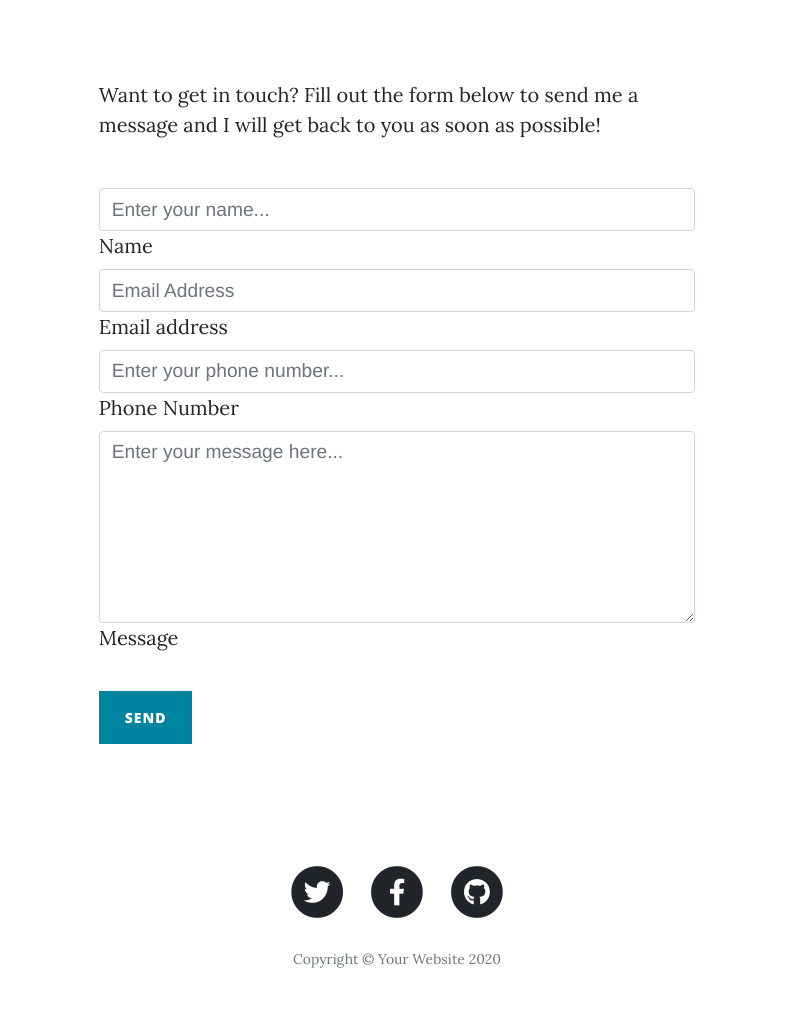
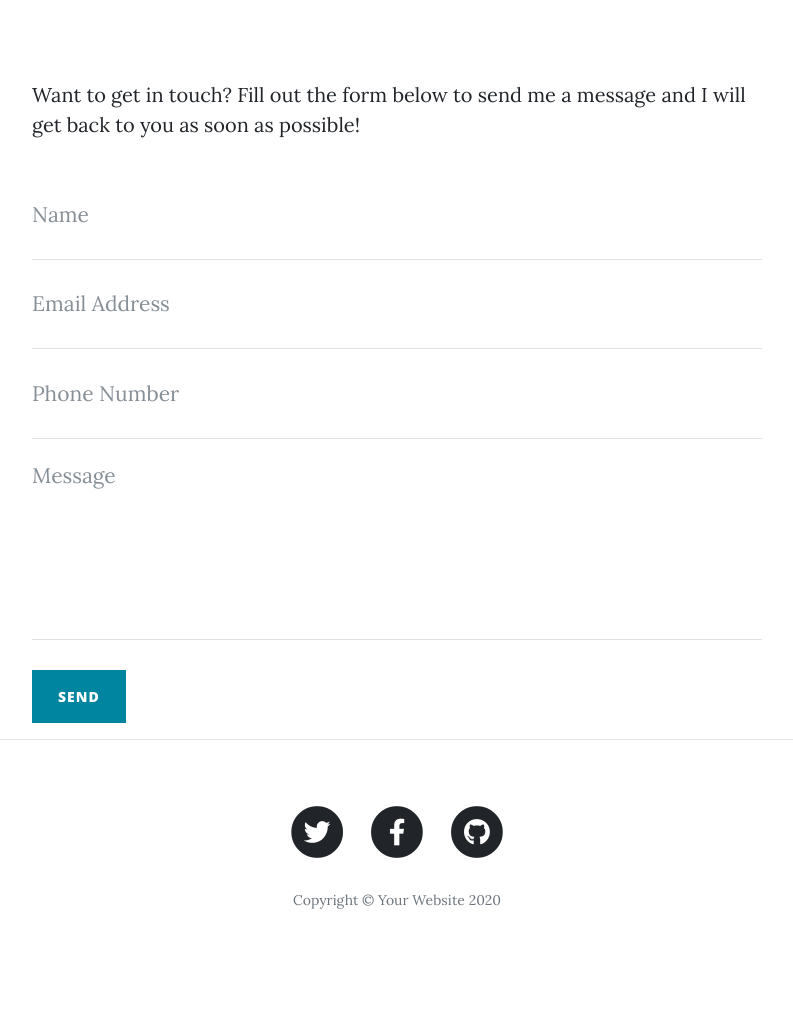
Before and after one commit to ailint/ailin-blog, a Flask app: page /contact in a window 1280 px wide. Shown: the part 532-1567 px from the top of the page, without its empty margins (243-1036 px from the left). After the commit the page ends 1441 px from the top, so only its background shows below. Run offline with Flask 2, Linux system fonts and the light colour scheme; some libraries are stand-ins or nearby versions.

Commit message:
change contact form back

```diff
--- a/templates/contact.html
+++ b/templates/contact.html
@@ -20,82 +20,56 @@
     </div>
 </header>
 
-<!-- Main Content-->
-<main class="mb-4">
-    <div class="container px-4 px-lg-5">
-        <div class="row gx-4 gx-lg-5 justify-content-center">
-            <div class="col-md-10 col-lg-8 col-xl-7">
-                <p>Want to get in touch? Fill out the form below to send me a message and I will get back to you as soon
-                    as possible!</p>
-                <div class="my-5">
-                    <!-- * * * * * * * * * * * * * * *-->
-                    <!-- * * SB Forms Contact Form * *-->
-                    <!-- * * * * * * * * * * * * * * *-->
-                    <!-- This form is pre-integrated with SB Forms.-->
-                    <!-- To make this form functional, sign up at-->
-                    <!-- https://startbootstrap.com/solution/contact-forms-->
-                    <!-- to get an API token!-->
-
-                    <form name="sentMessage" id="contactForm"
-                          data-sb-form-api-token="3f7d4a54-8629-46c1-a947-a075488325f3" action="/contact" method="post"
-                          novalidate>
-                        <div class="form-floating">
-                            <input class="form-control" id="name" name="name" type="text"
-                                   placeholder="Enter your name..." data-sb-validations="required"/>
-                            <label for="name">Name</label>
-                            <div class="invalid-feedback" data-sb-feedback="name:required">A name is required.</div>
-                        </div>
-                        <div class="form-floating">
-                            <input type="email" name="email" class="form-control" placeholder="Email Address" id="email"
-                                   required data-validation-required-message="Please enter your email address.">
-                            <label for="email">Email address</label>
-                            <div class="invalid-feedback" data-sb-feedback="email:required">An email is required.</div>
-                            <div class="invalid-feedback" data-sb-feedback="email:email">Email is not valid.</div>
-                        </div>
-                        <div class="form-floating">
-                            <input class="form-control" id="phone" name="phone" type="tel"
-                                   placeholder="Enter your phone number..." data-sb-validations="required"/>
-                            <label for="phone">Phone Number</label>
-                            <div class="invalid-feedback" data-sb-feedback="phone:required">A phone number is
-                                required.
+<!-- Main Content -->
+<div class="container">
+    <div class="row">
+        <div class="col-lg-8 col-md-10 mx-auto">
+            <p>Want to get in touch? Fill out the form below to send me a message and I will get back to you as soon as
+                possible!</p>
+            <!-- Contact Form - Enter your email address on line 19 of the mail/contact_me.php file to make this form work. -->
+            <!-- WARNING: Some web hosts do not allow emails to be sent through forms to common mail hosts like Gmail or Yahoo. It's recommended that you use a private domain email address! -->
+            <!-- To use the contact form, your site must be on a live web host with PHP! The form will not work locally! -->
+            <form name="sentMessage" id="contactForm" novalidate>
+                <div class="control-group">
+                    <div class="form-group floating-label-form-group controls">
+                        <label>Name</label>
+                        <input type="text" class="form-control" placeholder="Name" id="name" required
+                               data-validation-required-message="Please enter your name.">
+                        <p class="help-block text-danger"></p>
                     </div>
                 </div>
-                        <div class="form-floating">
-                            <textarea class="form-control" id="message" name="message"
-                                      placeholder="Enter your message here..." style="height: 12rem"
-                                      data-sb-validations="required"></textarea>
-                            <label for="message">Message</label>
-                            <div class="invalid-feedback" data-sb-feedback="message:required">A message is required.
+                <div class="control-group">
+                    <div class="form-group floating-label-form-group controls">
+                        <label>Email Address</label>
+                        <input type="email" class="form-control" placeholder="Email Address" id="email" required
+                               data-validation-required-message="Please enter your email address.">
+                        <p class="help-block text-danger"></p>
                     </div>
                 </div>
-                        <br/>
-                        <!-- Submit success message-->
-                        <!---->
-                        <!-- This is what your users will see when the form-->
-                        <!-- has successfully submitted-->
-                        <div class="d-none" id="submitSuccessMessage">
-                            <div class="text-center mb-3">
-                                <div class="fw-bolder">Form submission successful!</div>
-                                To activate this form, sign up at
-                                <br/>
-                                <a href="https://startbootstrap.com/solution/contact-forms">https://startbootstrap.com/solution/contact-forms</a>
+                <div class="control-group">
+                    <div class="form-group col-xs-12 floating-label-form-group controls">
+                        <label>Phone Number</label>
+                        <input type="tel" class="form-control" placeholder="Phone Number" id="phone" required
+                               data-validation-required-message="Please enter your phone number.">
+                        <p class="help-block text-danger"></p>
                     </div>
                 </div>
-                        <!-- Submit error message-->
-                        <!---->
-                        <!-- This is what your users will see when there is-->
-                        <!-- an error submitting the form-->
-                        <div class="d-none" id="submitErrorMessage">
-                            <div class="text-center text-danger mb-3">Error sending message!</div>
+                <div class="control-group">
+                    <div class="form-group floating-label-form-group controls">
+                        <label>Message</label>
+                        <textarea rows="5" class="form-control" placeholder="Message" id="message" required
+                                  data-validation-required-message="Please enter a message."></textarea>
+                        <p class="help-block text-danger"></p>
                     </div>
-                        <!-- Submit Button-->
-                        <button class="btn btn-primary text-uppercase" id="submitButton" type="submit">Send</button>
+                </div>
+                <br>
+                <div id="success"></div>
+                <button type="submit" class="btn btn-primary" id="sendMessageButton">Send</button>
             </form>
         </div>
     </div>
 </div>
-    </div>
-</main>
 
+<hr>
 
 {% include "footer.html" %}
```
Lines whose indentation alone changed are shown as unchanged.
